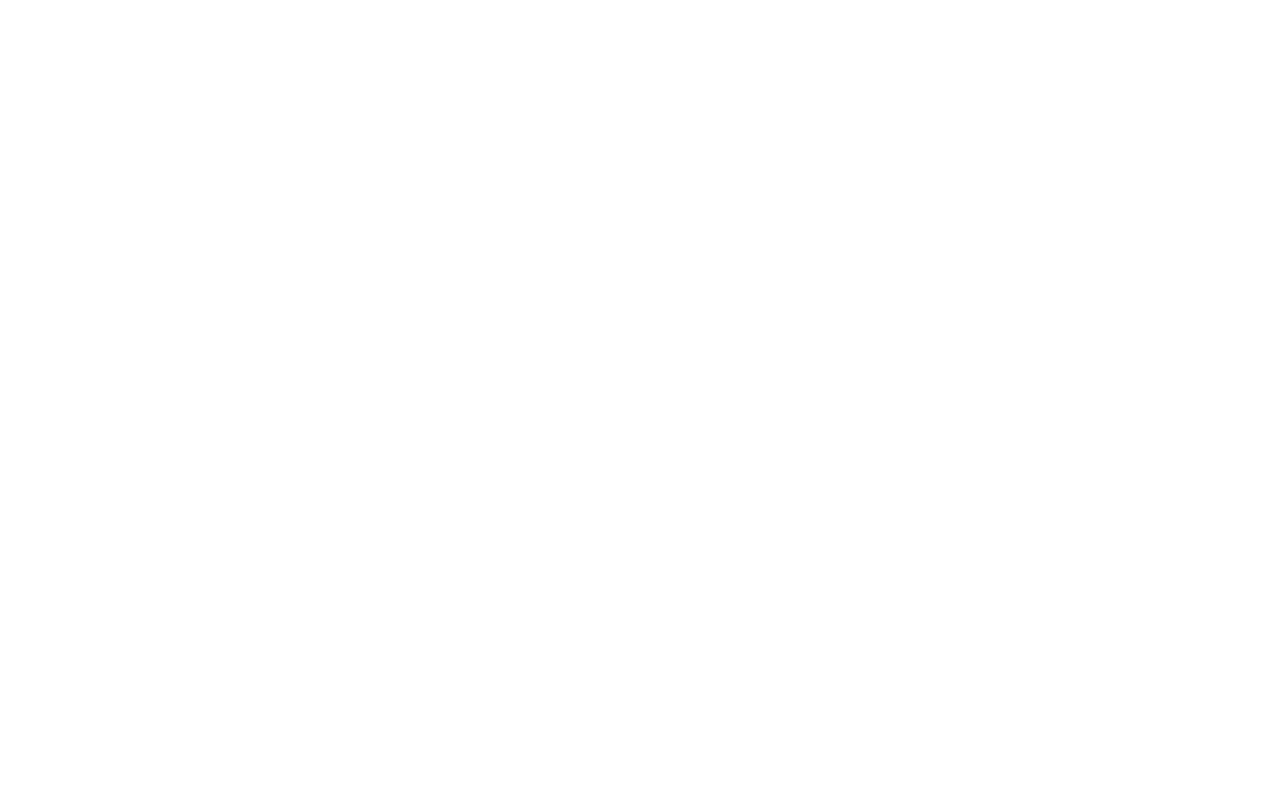
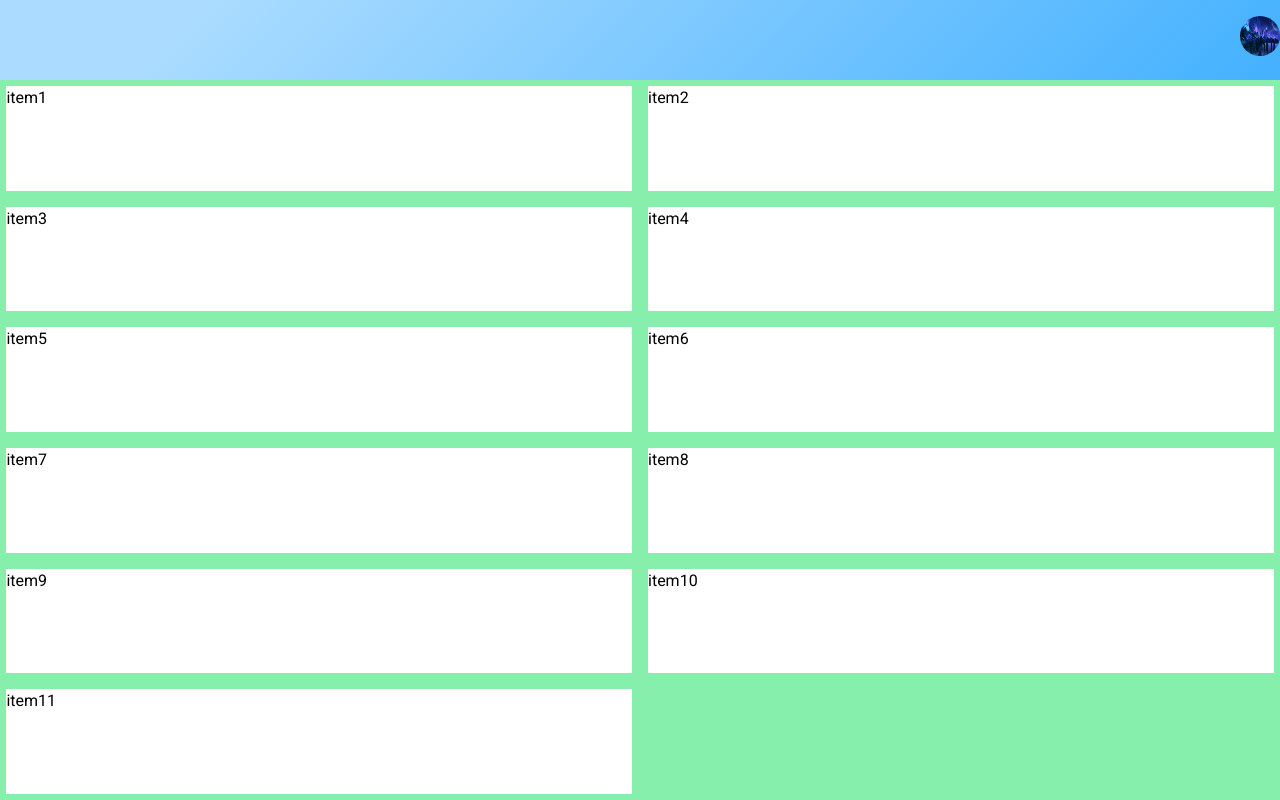
Before and after one commit to lagostt/online-storage, an Angular app in the folder client/: page /manager in a window 1280 px wide. Before the commit this address led to /. Built offline with nearby package versions, Linux system fonts and the light colour scheme.

Commit message:
code & ui improvemnts

```diff
--- a/client/src/app/app-routing.module.ts
+++ b/client/src/app/app-routing.module.ts
@@ -2,13 +2,14 @@
 import { RouterModule, Routes } from '@angular/router';
 import { LoginComponent } from './components/login/login.component';
 import { RegisterComponent } from './components/register/register.component';
+import { FileManagerComponent } from './components/file-manager/file-manager.component';
 
 
 const routes: Routes = [
   {path:'', pathMatch:'full', redirectTo:'login'},
   {path:'login', component:LoginComponent},
   {path:'register', component:RegisterComponent},
-  {path:'',loadChildren:()=>import('./client-space/client-space.module').then(m=>m.ClientSpaceModule)}
+  {path:'manager',component:FileManagerComponent}
 ];
 
 @NgModule({
--- a/client/src/app/app.module.ts
+++ b/client/src/app/app.module.ts
@@ -5,12 +5,14 @@
 import { BrowserAnimationsModule } from '@angular/platform-browser/animations';
 import { LoginComponent } from './components/login/login.component';
 import { RegisterComponent } from './components/register/register.component';
+import { FileManagerComponent } from './components/file-manager/file-manager.component';
 
 @NgModule({
   declarations: [
     AppComponent,
     LoginComponent,
     RegisterComponent,
+    FileManagerComponent,
   ],
   imports: [
     BrowserModule,
--- a/client/src/app/client-space/home-page/home-page.component.ts
+++ /dev/null
@@ -1,19 +0,0 @@
-import { Component,OnInit } from '@angular/core';
-
-@Component({
-  selector: 'app-home-page',
-  templateUrl: './home-page.component.html',
-  styleUrls: ['./home-page.component.css']
-})
-export class HomePageComponent implements OnInit {
-
-  userMenuIsOpen: boolean = true;
-  items:Array<String>=['item1','item2','item3','item4','item5','item6','item7','item8'];
-  handleUserMenu(){
-    this.userMenuIsOpen = !this.userMenuIsOpen;
-  }
-
-  ngOnInit(): void {
-    document.body.style.backgroundImage="linear-gradient( 135deg, #ABDCFF 10%, #0396FF 100%)";
-  }
-}
--- a/client/src/app/client-space/home-page/home-page.component.html
+++ b/client/src/app/components/file-manager/file-manager.component.html
@@ -1,5 +1,6 @@
 <div class="flex flex-col h-screen w-screen">
-<nav class="flex-item-container  bg-transparent border-gray-200 dark:bg-gray-900 z-30  ">
+<nav class="flex-item-container  bg-transparent border-gray-200 dark:bg-gray-900 z-30"
+style="height: 10%;">
     <div class="max-w-screen-xl flex flex-row-reverse mx-auto py-4">
 
       <div class="flex flex-col w-44 items-end relative" >
@@ -30,11 +31,12 @@
 </div>
     </div>
   </nav>
-  <div class=" flex  justify-center items-center max-w-full  flex-grow bg-green-300 z-10">
-    <div class="flex flex-col w-5/6 py-4 space-y-5  items-center bg-gray-600 h-1/2 overflow-y-auto" >
-      <div *ngFor="let item of items" class="  bg-white w-full ">
+  <div class=" grid grid-cols-2 gap-4 max-w-full bg-green-300 z-10 overflow-y-auto "
+  style="height: 90%; padding:0.5%">
+
+      <div *ngFor="let item of items" class="  bg-white " style="height: 150;">
         <h1>{{item}}</h1>
       </div>
-    </div>
+
   </div>
 </div>
--- /dev/null
+++ b/client/src/app/components/file-manager/file-manager.component.ts
@@ -0,0 +1,19 @@
+import { Component } from '@angular/core';
+import { OnInit } from '@angular/core';
+@Component({
+  selector: 'app-file-manager',
+  templateUrl: './file-manager.component.html',
+  styleUrls: ['./file-manager.component.css']
+})
+export class FileManagerComponent implements OnInit {
+
+  userMenuIsOpen: boolean = true;
+  items:Array<String>=['item1','item2','item3','item4','item5','item6','item7','item8','item9','item10','item11'];
+  handleUserMenu(){
+    this.userMenuIsOpen = !this.userMenuIsOpen;
+  }
+
+  ngOnInit(): void {
+    document.body.style.backgroundImage="linear-gradient( 135deg, #ABDCFF 10%, #0396FF 100%)";
+  }
+}
```
Also changed, not shown: client/src/app/client-space/client-space-routing.module.ts (deleted, +0 -13 lines), client/src/app/client-space/client-space.module.ts (deleted, +0 -17 lines), client/src/app/components/file-manager/file-manager.component.css (added), 1 other file (tests, documents, lock files or other folders).
